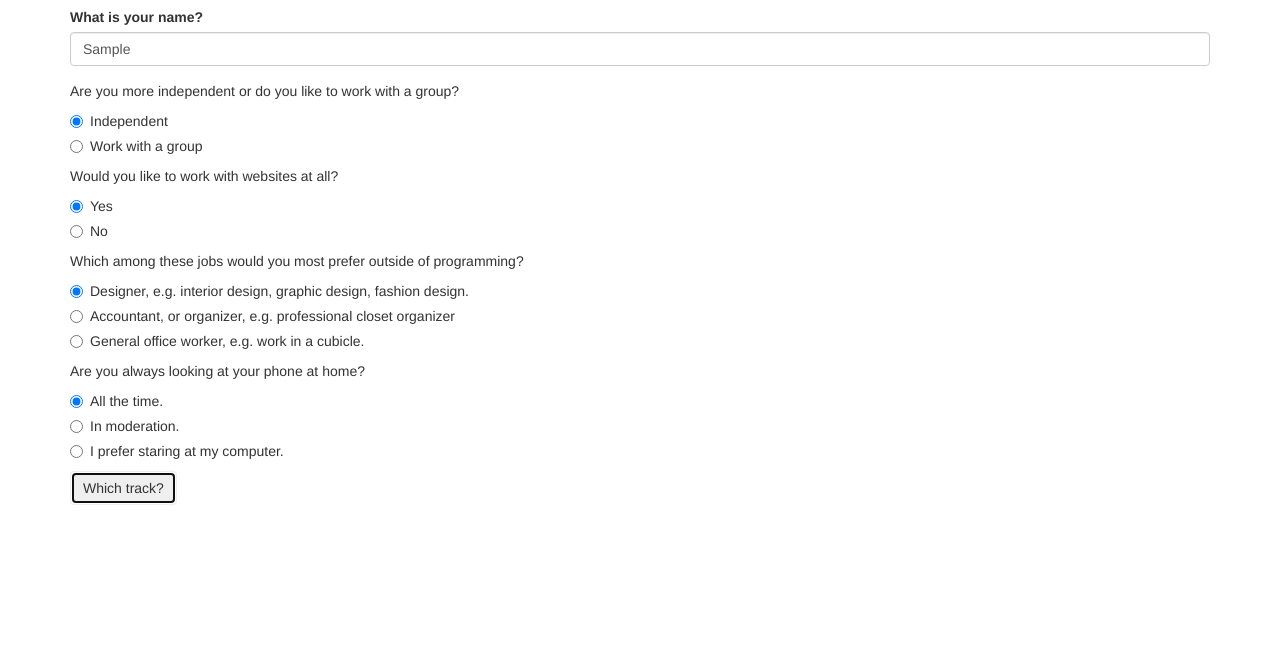
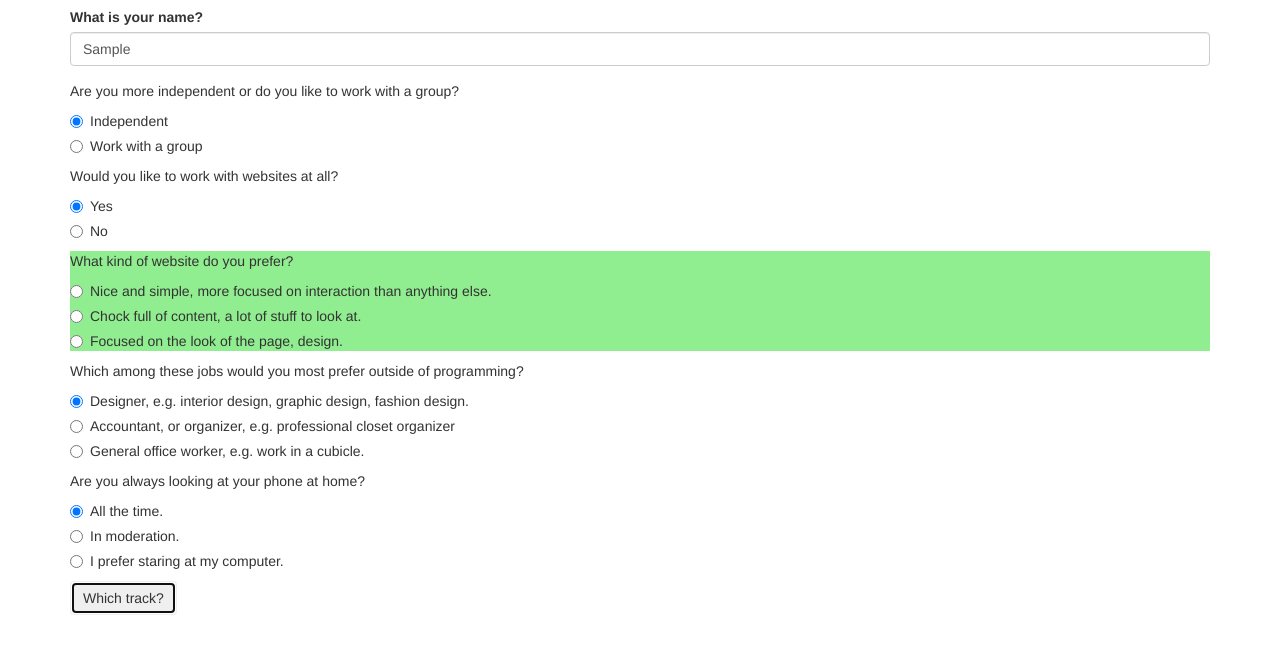
Before and after one commit to bryantwang1/epicodus-track-selector, a plain HTML site: page index.html in a window 1280 px wide. Both pictures are taken after typing "Sample" into the empty fields and a click on the button "Which track?". Shown: the part 116-770 px from the top of the page. Drawn offline with Linux system fonts and the light colour scheme.

Commit message:
Fix errors in variable names contained within if/else branches and certain jQuery functions inside trackScoring function. Change background-color of bonus question to light green from green.

```diff
--- a/css/styles.css
+++ b/css/styles.css
@@ -7,5 +7,5 @@
 }
 
 #yes-on-websites {
-  background-color: green;
+  background-color: lightgreen;
 }
--- a/js/scripts.js
+++ b/js/scripts.js
@@ -35,53 +35,53 @@ var pullAnswers = function() {
 // Goes through the questions and sets appropriate scores.
 var trackScoring = function(surveyAnswer) {
 
-  if(companySize = surveyA) {
+  if(companySize = answerA) {
     rubyScore = rubyScore + 2;
     cssScore = cssScore + 2;
-  } else if(companySize = surveyB) {
+  } else if(companySize = answerB) {
     phpScore = phpScore + 2;
     javaScore = javaScore + 2;
     cssScore = cssScore + 2;
     cSharpScore = cSharpScore + 2;
   } else {};
 
-  if(webOrNot = surveyA) {
-    ("#yes-on-websites").show();
-    ("#result-message").text("Please fill out the highlighted question we just added.");
+  if(webOrNot = answerA) {
+    $("#yes-on-websites").show();
+    $("#result-message").text("Please fill out the highlighted question we just added.");
     rubyScore = rubyScore + 2;
     phpScore = phpScore + 2;
     cssScore = cssScore + 2;
-  } else if(webOrNot = surveyB) {
-    ("#yes-on-websites").hide();
-    ("#result-message").hide();
-    ("#result-message").text();
+  } else if(webOrNot = answerB) {
+    $("#yes-on-websites").hide();
+    $("#result-message").hide();
+    $("#result-message").text();
     javaScore = javaScore + 2;
     cSharpScore = cSharpScore + 2;
   } else {};
 
-  if(website = surveyA) {
+  if(website = answerA) {
     rubyScore = rubyScore + 1;
-  } else if(website = surveyB) {
+  } else if(website = answerB) {
     phpScore = phpScore + 1;
-  } else if(website = surveyC) {
+  } else if(website = answerC) {
     cssScore = cssScore + 1;
   } else {};
 
-  if(userJob = surveyA) {
+  if(userJob = answerA) {
     cssScore = cssScore + 2;
     rubyScore = rubyScore + 2;
-  } else if(userJob = surveyB) {
+  } else if(userJob = answerB) {
     phpScore = phpScore + 2;
-  } else if(userJob = surveyC) {
+  } else if(userJob = answerC) {
     cSharpScore = cSharpScore + 2;
     javaScore = javaScore + 2;
   } else{};
 
-  if(phoneUse = surveyA) {
+  if(phoneUse = answerA) {
     javaScore = javaScore + 2;
-  } else if(phoneUse = surveyB) {
+  } else if(phoneUse = answerB) {
     javaScore = javaScore + 1;
-  } else if(phoneUse = surveyC) {
+  } else if(phoneUse = answerC) {
     rubyScore = rubyScore + 2;
     phpScore = phpScore + 2;
     cssScore = cssScore + 2;
@@ -96,6 +96,7 @@ $(function() {
     event.preventDefault();
 
     scoreReset();
+    trackScoring();
 
   });
 });
```
